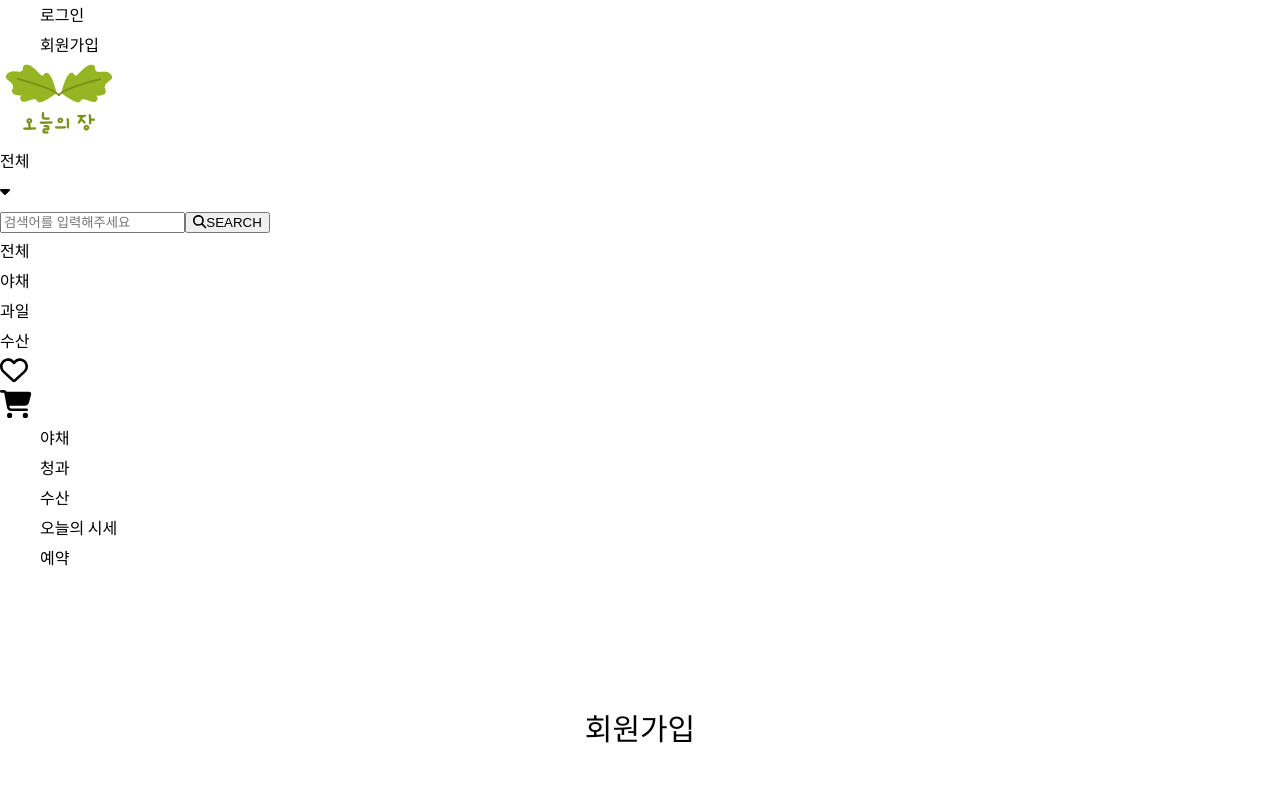
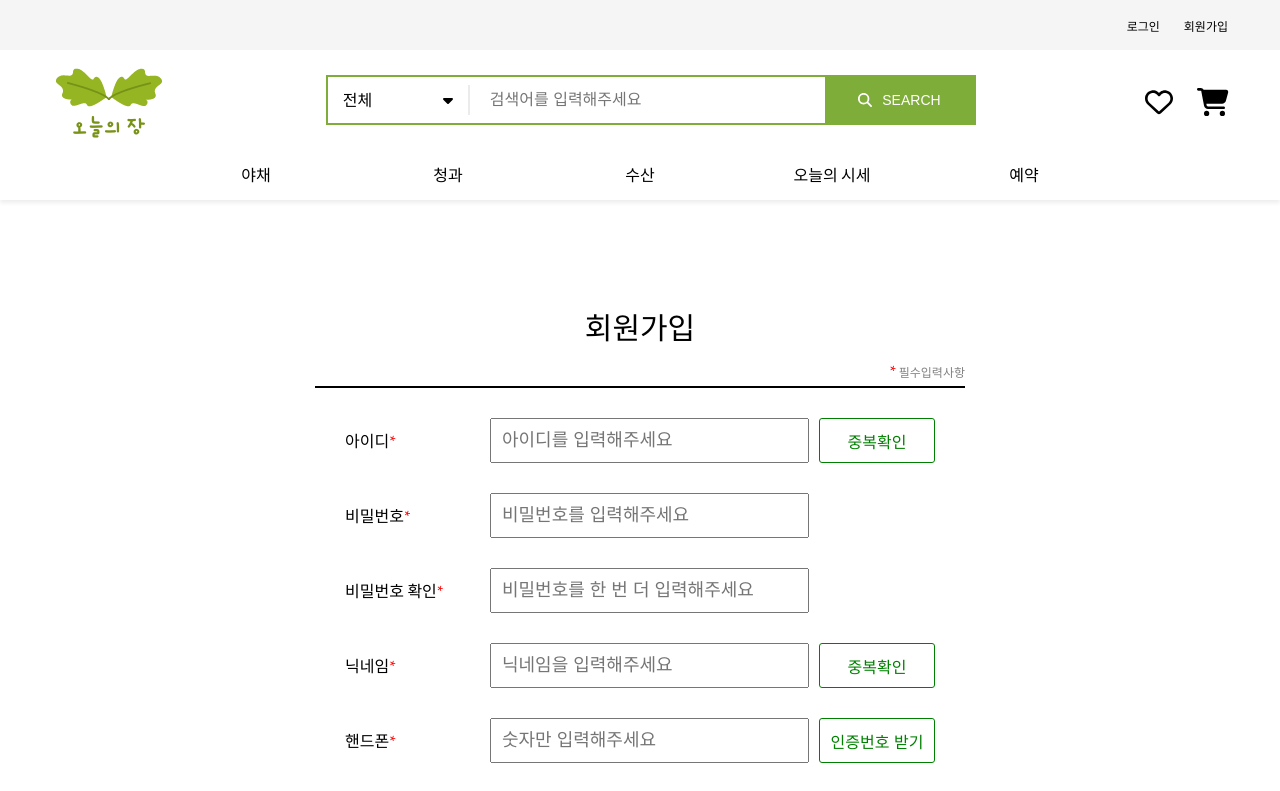
Before and after one commit to ryurbsgks/sourcing, a React (Create React App) app in the folder client/: page /signup in a window 1280 px wide. Shown: the top 791 px of the page. Built offline with nearby package versions, Linux system fonts and the light colour scheme.

Commit message:
Design: Login CSS 적용 & 코드 개선을 위한 리팩토링
* Login CSS 적용
* 코드 개선을 위한 리팩토링

```diff
--- a/client/src/App.css
+++ b/client/src/App.css
@@ -1,9 +1,12 @@
 @import url('https://fonts.googleapis.com/css2?family=Cairo&display=swap');
 
-/* 전역 css 설정 start */
+/* --------------------
+  default css
+-------------------- */
 
 * {
   box-sizing: border-box;
+  font-size: 16px;
 }
 
 body {
@@ -23,206 +26,264 @@ ul {
   list-style: none;
 }
 
-/* 전역 css 설정 finish */
-
-/* container(width) css 설정 start */
-
 .container {
   width: 1200px;
   margin: 0 auto;
 }
 
-.container__sub {
-  width: 650px;
-  margin: 0 auto;
+/* ---------- fontawesome icon size ---------- */
+
+.icon__size14 {
+  font-size: 14px;
 }
-
-/* container(width) css 설정 finish */
-
-/* flex 설정으로 행(row) 설정 start */
-
-.row {
-  display: flex;
-}
-
-/* flex 설정으로 행(row) 설정 finish */
-
-/* fontawesome icon size 설정 start */
 
 .icon__size28 {
   font-size: 28px;
 }
 
-/* fontawesome icon size 설정 finish */
+/* --------------------
+  header css
+-------------------- */
 
-/* header topbar css 설정 start */
+/* ---------- TopBar ---------- */
 
-.header__topbar {
-  display: flex;
+.topbar {
   background-color: #f5f5f5;
 }
 
-.header__topbar__menu {
+.topbar__menu {
   display: flex;
   justify-content: flex-end;
+}
+
+.topbar__menu > li {
+  padding: 10px 12px;
+}
+
+.topbar__menu a {
   font-size: 12px;
 }
 
-.header__topbar__menu li {
-  padding: 10px 12px;
+/* ---------- SearchBar ---------- */
+
+.searchbar {
+  width: 1200px;
+  height: 100px;
+  display: flex;
+  justify-content: space-between;
+  margin: 0 auto;
 }
 
-/* header topbar css 설정 finish */
-
-/* header searchbar css 설정 start */
-
-.header__searchbar {
-  height: 100px;
-}
-
-.header__searchbar__logo {
-  flex: 1;
+.searchbar__logo {
   line-height: 100px;
 }
 
-.header__searchbar__logo img {
+.searchbar__logo img {
   vertical-align: middle;
-  padding: 0 10px;
+  padding-left: 10px;
 }
 
-.header__searchbar__searchbox {
-  flex: auto;
+.searchbar__searchbox {
+  width: 650px;
+  height: 50px;
+  display: flex;
+  border: #7fad39 2px solid ;
+  position: relative;
   margin: auto 0;
-  display: flex;
-  font-size: 16px;
-  border: 2px solid #7fad39;
-  height: 50px;
-  position: relative;
 }
 
-.header__searchbar__searchbox input {
+.searchbar__searchbox > input {
+  width: 55%;
   border: none;
   outline: none;
-  font-size: 16px;
-  flex: auto;
   padding: 0 20px;
 }
 
-.header__searchbar__searchbox button {
+.searchbar__searchbox > button {
+  width: 23%;
+  color: white;
   background-color: #7fad39;
-  color: white;
   border: none;
+  font-size: 14px;
   cursor: pointer;
-  flex: 1;
 }
 
-.header__searchbar__searchbox button svg {
+.searchbar__searchbox svg {
   padding-right: 10px;
 }
 
-.header__searchbar__searchbox__dropmenu {
+.searchbar__searchbox__menu {
+  width: 22%;
+  display: flex;
   border-right: 2px solid #ebebeb;
-  line-height: 46px;
-  flex: 1;
-  display: flex;
+  cursor: pointer;
+  margin: auto 0;
+  padding-left: 15px;
 }
 
-.header__searchbar__searchbox__dropmenu a {
-  flex-grow: 1;
-  padding-left: 20px;
-  position: relative;
+.searchbar__searchbox__menu__text {
+  white-space: nowrap;
+  overflow: hidden;
+  text-overflow: ellipsis;
+  margin-right: 5px;
 }
 
-.header__searchbar__searchbox__dropmenu a svg {
-  position: absolute;
-  right: 20px;
-  top: 15px;
+.searchbar__searchbox__menu__icon {
+  margin-left: auto;
+  margin-right: 5px;
 }
 
-.header__searchbar__searchbox__droplist {
+.searchbar__searchbox__menu-list {
   display: none;
+  width: 144.117px;
   background-color: white;
+  border: #ebebeb 2px solid ;
+  box-shadow: 0 4px 5px rgba(0, 0, 0, 0.3);
   position: absolute;
   top: 46px;
   left: -2px;
   z-index: 1;
-  border: 2px solid #ebebeb;
-  width: 139.817px;
-  box-shadow: 0 4px 5px rgba(0, 0, 0, 0.3);
 }
 
-.header__searchbar__searchbox__droplist ul {
-  padding: 8px 0;
+.searchbar__searchbox__menu-list li {
+  cursor: pointer;
+  padding-left: 15px;
 }
 
-.header__searchbar__searchbox__droplist a {
-  display: flex;
-  width: 100%;
-  padding-left: 20px;
+.searchbar__searchbox__menu-list li:hover {
+  color: #7fad39;
 }
 
-.header__searchbar__searchbox__droplist a:hover {
-  color: blue;
-  text-decoration: underline;
-}
-
-.header__searchbar__menu {
-  flex: 1;
+.searchbar__menu {
   display: flex;
   justify-content: flex-end;
   margin: auto 0;
 }
 
-.header__searchbar__menu li {
+.searchbar__menu > li {
   padding: 10px 12px;
 }
 
-/* header searchbar css 설정 finish */
+.searchbar__menu svg {
+  vertical-align: middle;
+}
 
-/* signup css 설정 start */
+/* ---------- NavBar ---------- */
 
-.signup__title {
-  font-size: 30px;
-  margin: 10% 0 5%;
+.navbar {
+  box-shadow: 0px 3px 4px 0px rgba(0, 0, 0, 0.07);
+}
+
+.navbar__menu {
+  height: 50px;
+  display: flex;
+  justify-content: space-between;
+  align-items: center;
+  margin: 0 10%;
+}
+
+.navbar__menu li {
+  width: 100%;
   text-align: center;
 }
 
-.signup__comment {
-  display: flex;
-  justify-content: flex-end;
-  font-size: 12px;
-  color: rgb(102, 102, 102);
-  border-bottom: black 2px solid;
+.navbar__menu a {
+  display: block;
 }
 
-.signup__comment__mark {
+.navbar__menu a:hover {
+  color: #7fad39;
+}
+
+/* --------------------
+  login css
+-------------------- */
+
+.login {
+  width: 350px;
+  margin: 100px auto;
+}
+
+.login > input {
+  width: 100%;
+  height: 45px;
+  font-size: 18px;
+  margin-top: 20px;
+  padding: 0 10px;
+}
+
+.login > button {
+  width: 100%;
+  height: 50px;
+  color: green;
+  background-color: white;
+  border: green 1px solid;
+  border-radius: 3px;
+  cursor: pointer;
+  margin-top: 20px;
+}
+
+.login__title {
+  text-align: center;
+  font-size: 30px;
+  padding-bottom: 10px;
+}
+
+.login__container {
+  display: flex;
+  margin-top: 10px;
+}
+
+.login__container__auto-login {
+  margin-right: auto;
+}
+
+.login__container__auto-login > label  {
+  display: block;
+  font-size: 14px;
+  cursor: pointer;
+}
+
+.login__container__auto-login input {
+  cursor: pointer;
+}
+
+.login__container__find-link {
+  display: flex;
+}
+
+.login__container__find-link > a {
+  font-size: 14px;
+}
+
+.login__container__find-link > hr {
+  height: 14px;
+  margin: auto 6px;
+}
+
+.login__signup {
+  text-align: center;
+  margin-top: 15px;
+}
+
+.login__signup svg {
+  color: gray;
+}
+
+/* --------------------
+  signup css
+-------------------- */
+
+.signup {
+  width: 650px;
+  margin: 100px auto;
+}
+
+.signup span {
   color: red;
 }
 
-.signup__container {
-  display: flex;
-  padding: 5% 5% 0;
-}
-
-.signup__container__info {
-  flex: 2.5;
-  margin: auto 0;
-  font-size: 16px;
-}
-
-.signup__container__inp {
-  flex: 5.5;
-  height: 45px;
-}
-
-.signup__container__inp input {
-  width: 100%;
-  height: 100%;
-  font-size: 18px;
-  padding: 0 3%;
-}
-
-.signup__container__inp button {
+.signup button {
   width: 100%;
   height: 100%;
   color: green;
@@ -232,88 +293,84 @@ ul {
   cursor: pointer;
 }
 
-.signup__container__inp svg {
-  margin-right: 2%;
+.signup__title {
+  text-align: center;
+  font-size: 30px;
 }
 
-.signup__container__btn {
-  margin-left: 10px;
-  flex: 2;
+.signup__require {
+  text-align: end;
+  color: gray;
+  border-bottom: black 2px solid;
+  font-size: 12px;
 }
 
-.signup__container__btn button{
+.signup__container {
+  display: flex;
+  padding: 30px 30px 0;
+}
+
+.signup__container__space-01 {
+  flex: 2.5;
+  margin: auto 0;
+}
+
+.signup__container__space-02 {
+  flex: 5.5;
+  height: 45px;
+}
+
+.signup__container__space-02 > input {
   width: 100%;
   height: 100%;
-  color: green;
-  background-color: white;
-  border: green 1px solid;
-  border-radius: 3px;
-  cursor: pointer;
+  font-size: 18px;
+  padding: 0 10px;
+}
+
+.signup__container__space-02 svg {
+  margin-right: 6px;
+}
+
+.signup__container__space-03 {
+  flex: 2;
+  margin-left: 10px;
 }
 
 .signup__btn {
-  text-align: center;
-  margin: 5% 0 0;
+  width: 200px;
+  height: 50px;
+  margin: 30px auto 0;
 }
 
-.signup__btn button {
-  width: 30%;
-  height: 50px;
-  color: green;
-  background-color: white;
-  border: green 1px solid;
-  border-radius: 3px;
-  cursor: pointer;
-}
-
-/* signup css 설정 finish */
-
-/* navbar css 설정 start */
-
-.header__navbar {
-  box-shadow: 0px 3px 4px 0px rgba(0, 0, 0, 0.07);
-}
-
-.header__navbar__menu {
-  margin: 0 10%;
-  display: flex;
-  justify-content: space-between;
-  align-items: center;
-  font-size: 16px;
-  height: 50px;
-}
-
-.header__navbar__menu li {
-  width: 100%;
-  text-align: center;
-}
-
-.header__navbar__menu a {
-  display: block;
-}
-
-.header__navbar__menu a:hover {
-  color: #7fad39;
-  text-decoration: underline;
-}
-
-/* navbar css 설정 finish */
-
-/* banner css 설정 start */
+/* --------------------
+  banner css
+-------------------- */
 
 .banner {
   overflow: hidden;
   position: relative;
 }
 
-.banner button {
+.banner > button {
+  width: 50px;
   height: 50px;
-  width: 50px;
   color: white;
   background-color: rgba(0, 0, 0, 0.15);
   border: none;
   border-radius: 50%;
   cursor: pointer;
+  position: absolute;
+  top: 50%;
+  transform: translate(0, -50%);
+  z-index: 1;
+}
+
+.banner__left-btn {
+  left: 10%;
+}
+
+.banner__right-btn {
+  right: 10%;
 }
 
 .banner__container {
@@ -322,106 +379,18 @@ ul {
   transition: transform 0.5s;
 }
 
-.banner__container__inner {
-  width: 100%;
-}
-
-.banner__container__inner img {
-  width: 100%;
+.banner__container img {
+  width: 100vw;
   height: 100%;
 }
 
-.banner__leftbtn {
-  position: absolute;
-  top: 50%;
-  left: 10%;
-  transform: translate(0, -50%);
-  z-index: 1;
-}
-
-.banner__rightbtn {
-  position: absolute;
-  top: 50%;
-  right: 10%;
-  transform: translate(0, -50%);
-  z-index: 1;
-}
-
-/* banner css 설정 finish */
-
-/* ---------- ProductRecommend start ---------- */
-
-.product-recommend {
-  margin-top: 40px;
-}
-
-.product-recommend__subtitle {
-  color: #7fad39;
-  font-size: 20px;
-}
-
-.product-recommend__title {
-  font-size: 30px;
-  line-height: 100%;
-  margin-bottom: 10px;
-}
-
-.product-recommend__title > span{
-  color: red;
-  font-size: 30px;
-}
-
-/* ---------- ProductRecommend finish ---------- */
-
-/* ---------- ProductGroup start ---------- */
-
-.product-group {
-  margin-bottom: 30px;
-}
-
-.product-group__title {
-  text-align: center;
-  letter-spacing: 10px;
-  font-size: 30px;
-  margin-top: 10px;
-}
-
-.product-group__title--color-green {
-  color: #7fad39;
-  border-top: #7fad39 2px solid;
-}
-
-.product-group__title--color-red {
-  color: red;
-  border-top: red 2px solid;
-}
-
-.product-group__title--color-blue {
-  color: blue;
-  border-top: blue 2px solid;
-}
-
-.product-group__product-more {
-  text-align: end;
-  font-size: 14px;
-}
-
-.product-group__product-more > a {
- color: gray;
-}
-
-.product-group__product-list {
-  display: flex;
-  flex-wrap: wrap;
-  justify-content: space-between;
-}
-
-/* ---------- ProductGroup finish ---------- */
-
-/* ---------- Product start ---------- */
+/* --------------------
+  product css
+-------------------- */
 
 .product {
   width: 280px;
+  cursor: pointer;
   margin-top: 30px;
 }
 
@@ -474,4 +443,71 @@ ul {
   margin-right: 5px;
 }
 
-/* ---------- Product finish ---------- */
+/* ---------- ProductGroup ---------- */
+
+.product-group {
+  margin-bottom: 30px;
+}
+
+.product-group__title {
+  text-align: center;
+  letter-spacing: 10px;
+  font-size: 30px;
+  margin-top: 10px;
+}
+
+.product-group__title--color-green {
+  color: #7fad39;
+  border-top: #7fad39 2px solid;
+}
+
+.product-group__title--color-red {
+  color: red;
+  border-top: red 2px solid;
+}
+
+.product-group__title--color-blue {
+  color: blue;
+  border-top: blue 2px solid;
+}
+
+.product-group__product-more {
+  text-align: end;
+}
+
+.product-group__product-more > a {
+  color: gray;
+  font-size: 14px;
+}
+
+.product-group__product-more svg {
+  font-size: 14px;
+}
+
+.product-group__product-list {
+  display: flex;
+  flex-wrap: wrap;
+  justify-content: space-between;
+}
+
+/* ---------- ProductRecommend ---------- */
+
+.product-recommend {
+  margin-top: 40px;
+}
+
+.product-recommend__subtitle {
+  color: #7fad39;
+  font-size: 20px;
+}
+
+.product-recommend__title {
+  font-size: 30px;
+  line-height: 100%;
+  margin-bottom: 10px;
+}
+
+.product-recommend__title > span{
+  color: red;
+  font-size: 30px;
+}
```
